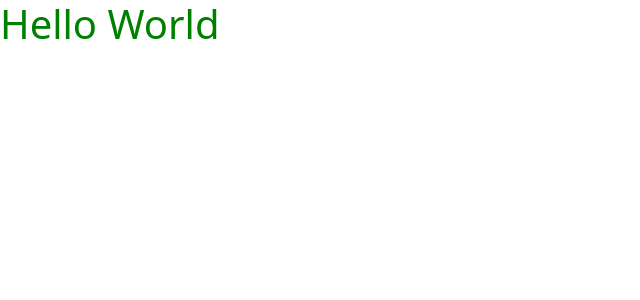
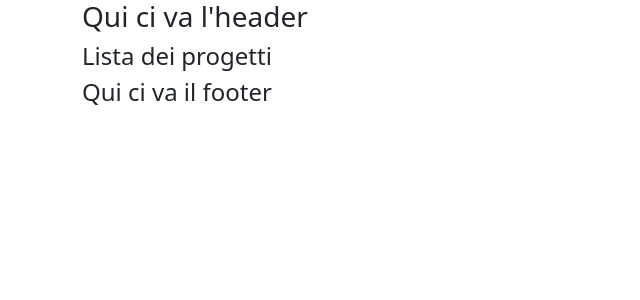
Before and after one commit to 32Fire32/vite-boolfolio, a Vue app: page / in a window 1280 px wide. Shown: the top 300 px of the page, without its empty margins (0-640 px from the left). Built offline with nearby package versions, Linux system fonts and the light colour scheme; no server answers.

Commit message:
tramite chiamata axios verifica che i dati arrivati siano corretti

```diff
--- a/package.json
+++ b/package.json
@@ -10,6 +10,7 @@
   },
   "dependencies": {
     "@popperjs/core": "^2.11.6",
+    "axios": "^1.3.0",
     "bootstrap": "^5.2.3",
     "vue": "^3.2.41"
   },
--- a/src/App.vue
+++ b/src/App.vue
@@ -1,15 +1,21 @@
 <script>
-import HelloWorld from "./components/HelloWorld.vue";
+import AppHeader from "./components/AppHeader.vue";
+import AppMain from "./components/AppMain.vue";
+import AppFooter from "./components/AppFooter.vue";
 export default {
   components: {
-    HelloWorld,
+    AppHeader,
+    AppMain,
+    AppFooter,
   },
 };
 </script>
 
 <template>
-  <div>
-    <HelloWorld />
+  <div class="container">
+    <AppHeader />
+    <AppMain />
+    <AppFooter />
   </div>
 </template>
 
--- /dev/null
+++ b/src/components/AppFooter.vue
@@ -0,0 +1,13 @@
+<script>
+export default {
+  name: "AppFooter",
+};
+</script>
+
+<template>
+  <footer>
+    <h4>Qui ci va il footer</h4>
+  </footer>
+</template>
+
+<style lang="scss" scoped></style>
--- /dev/null
+++ b/src/components/AppHeader.vue
@@ -0,0 +1,13 @@
+<script>
+export default {
+  name: "AppHeader",
+};
+</script>
+
+<template>
+  <header>
+    <h3>Qui ci va l'header</h3>
+  </header>
+</template>
+
+<style lang="scss" scoped></style>
--- /dev/null
+++ b/src/components/AppMain.vue
@@ -0,0 +1,17 @@
+<script>
+import AppProjects from "./AppProjects.vue";
+export default {
+  name: "AppMain",
+  components: {
+    AppProjects,
+  },
+};
+</script>
+
+<template>
+  <section>
+    <AppProjects />
+  </section>
+</template>
+
+<style lang="scss" scoped></style>
--- /dev/null
+++ b/src/components/AppProjects.vue
@@ -0,0 +1,23 @@
+<script>
+import axios from "axios";
+
+export default {
+  name: "AppProjects",
+  data() {
+    return {
+      projects: [],
+    };
+  },
+  created() {
+    axios.get("http://127.0.0.1:8000/api/projects").then((response) => {
+      console.log(response.data);
+    });
+  },
+};
+</script>
+
+<template>
+  <h4>Lista dei progetti</h4>
+</template>
+
+<style lang="scss" scoped></style>
--- a/src/components/HelloWorld.vue
+++ /dev/null
@@ -1,19 +0,0 @@
-<script>
-export default {
-  name: "HelloWord",
-};
-</script>
-
-<template>
-  <div>
-    <h1>Hello World</h1>
-  </div>
-</template>
-
-<style lang="scss" scoped>
-h1 {
-  @include media-breakpoint-up(md) {
-    color: green;
-  }
-}
-</style>
```
Also changed, not shown: 1 other file (tests, documents, lock files or other folders).
